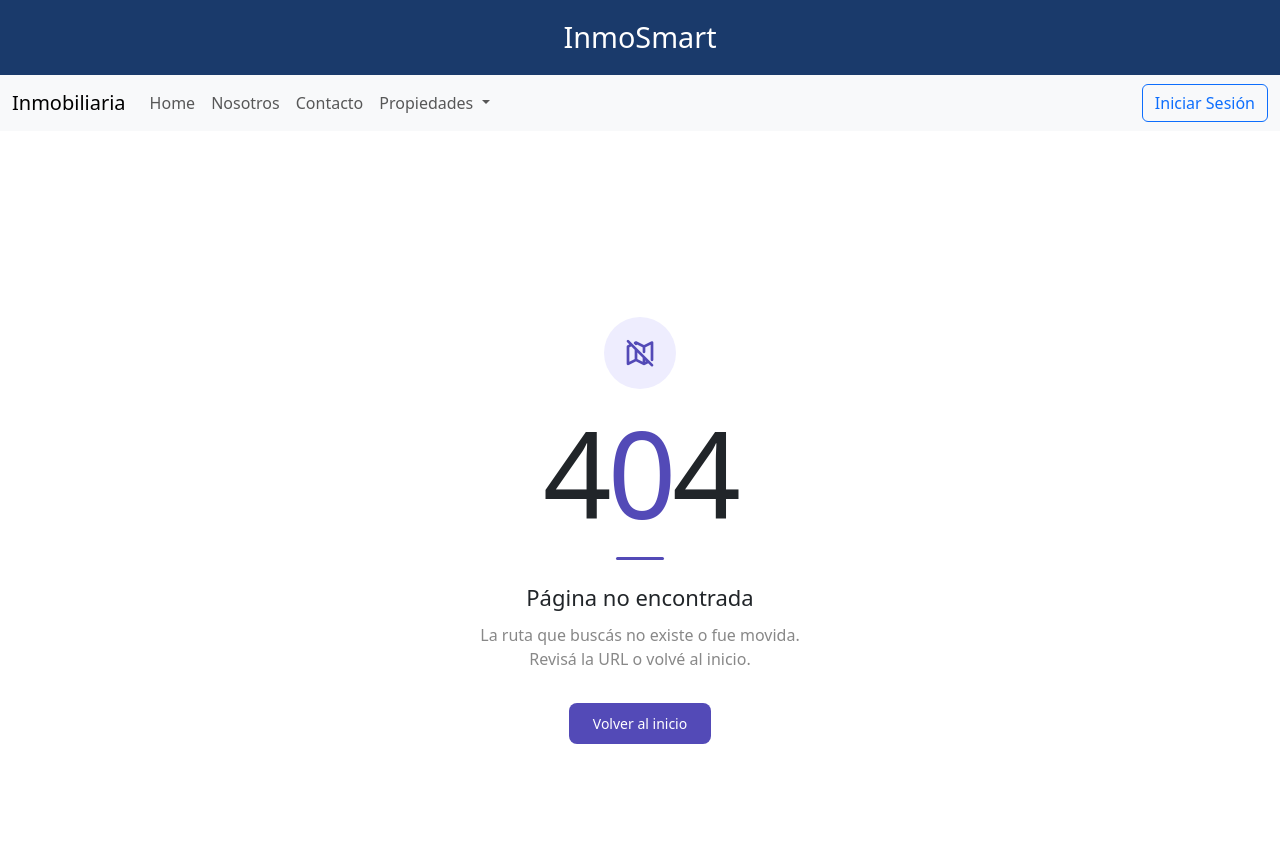
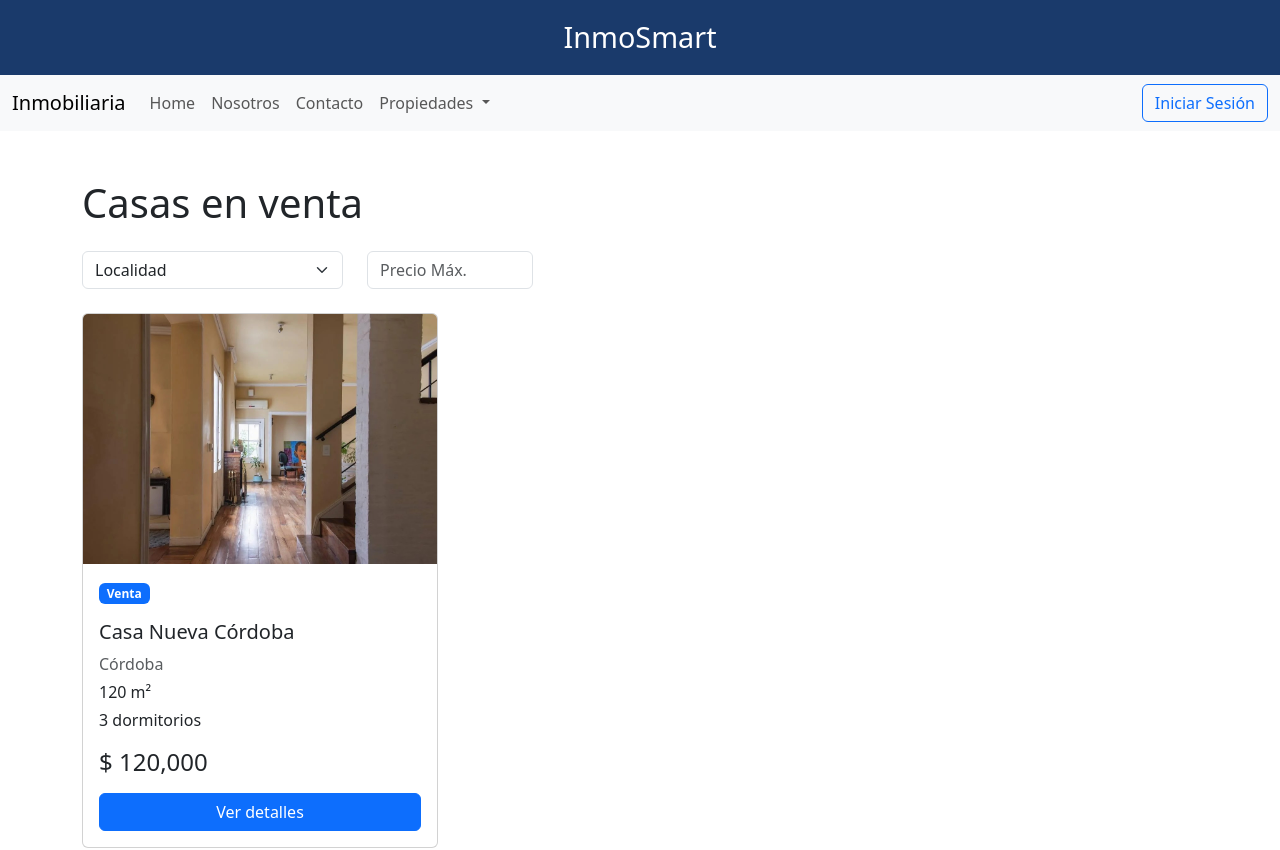
Before and after one commit to CreatiEdu/Modulo2026, an Angular app in the folder Frontend/app/: page /casas-venta in a window 1280 px wide. Shown: the top 850 px of the page. Built offline with nearby package versions, Linux system fonts and the light colour scheme.

Commit message:
Creación de los componentes casas en venta y con sus filtros

```diff
--- a/Frontend/app/src/app/app.routes.ts
+++ b/Frontend/app/src/app/app.routes.ts
@@ -9,6 +9,7 @@ import { DetallePropiedad } from './pages/detalle-propiedad/detalle-propiedad';
 import { DashboardUsuario } from './pages/dashboard-usuario/dashboard-usuario';
 import { DashboardAdmin } from './pages/dashboard-admin/dashboard-admin';
 import { Pagina404 } from '../pages/pagina404/pagina404';
+import { CasaVenta } from './pages/casa-venta/casa-venta';
 
 export const routes: Routes = [
   { path: '', component: Home },
@@ -20,6 +21,7 @@ export const routes: Routes = [
   { path: 'propiedades', component: Propiedades},
   { path: 'propiedad/:id', component: DetallePropiedad},
   { path: 'alquileres', component:Alquileres},
+  { path: 'casas-venta', component: CasaVenta },
 
 
   // agregado de rutas
--- /dev/null
+++ b/Frontend/app/src/app/pages/casa-venta/casa-venta.html
@@ -0,0 +1,52 @@
+<div class="container mt-5">
+
+    <h1 class="mb-4">Casas en venta</h1>
+
+    <div class="row mb-4">
+        <div class="col-md-3">
+            <select class="form-select" [(ngModel)]="localidadSeleccionada">
+                <option value="">Localidad</option>
+                @for(localidad of localidades; track localidad){
+                    <option [value]="localidad">{{localidad}}</option>
+                }
+            </select>
+        </div>
+
+        <div class="col-md-2">
+            <input
+                type="number"
+                class="form-control"
+                placeholder="Precio Máx."
+                [(ngModel)]="precioMaximo">
+        </div>
+    </div>
+
+    <div class="row">
+        @for(propiedad of propiedadesFiltradas; track propiedad.id){
+            <div class="col-md-4 mb-4">
+                <div class="card h-100">
+                    <img
+                        [src]="propiedad.imagenes[0] || 'assets/no-image.png'"
+                        class="card-img-top"
+                        alt="{{propiedad.titulo}}"
+                        style="object-fit: cover; height: 250px;">
+
+                    <div class="card-body">
+                        <span class="badge bg-primary">{{propiedad.operacion}}</span>
+
+                        <h5 class="mt-3">{{propiedad.titulo}}</h5>
+                        <p class="text-muted mb-1">{{propiedad.localidad}}</p>
+                        <p class="mb-1">{{propiedad.metros}} m²</p>
+                        <p class="mb-3">{{propiedad.dormitorios}} dormitorios</p>
+
+                        <h4 class="mb-3">$ {{propiedad.precio | number}}</h4>
+
+                        <button class="btn btn-primary w-100" [routerLink]="['/propiedad', propiedad.id]">
+                            Ver detalles
+                        </button>
+                    </div>
+                </div>
+            </div>
+        }
+    </div>
+</div>
--- /dev/null
+++ b/Frontend/app/src/app/pages/casa-venta/casa-venta.ts
@@ -0,0 +1,50 @@
+import { Component } from '@angular/core';
+import { CommonModule } from '@angular/common';
+import { FormsModule } from '@angular/forms';
+import { RouterLink } from "@angular/router";
+import { PropiedadesService } from '../../services/propiedades';
+
+@Component({
+  selector: 'app-propiedades',
+  standalone: true,
+  imports: [CommonModule, FormsModule, RouterLink],
+  templateUrl: './casa-venta.html',
+  styleUrl: './casa-venta.css',
+})
+export class CasaVenta {
+
+  constructor(
+    private PropiedadeService: PropiedadesService
+  ){}
+
+  get propiedad(){
+    return this.PropiedadeService.propiedades;
+  }
+
+  textoBusqueda = '';
+  localidadSeleccionada = '';
+  precioMinimo: number | null = null;
+  precioMaximo: number | null = null;
+
+  get localidades() {
+    const soloCasasVenta = this.propiedad.filter(p =>
+      p.operacion === 'Venta' &&
+      !p.titulo.toLowerCase().includes('terreno') &&
+      !p.titulo.toLowerCase().includes('lote')
+    );
+    return [...new Set(soloCasasVenta.map(p => p.localidad))];
+  }
+
+  get propiedadesFiltradas() {
+    return this.propiedad.filter(p => {
+      const esVenta = p.operacion === 'Venta';
+      const NOesTerreno = !p.titulo.toLowerCase().includes('terreno') && !p.titulo.toLowerCase().includes('lote');
+      const coincideTexto = p.titulo.toLowerCase().includes(this.textoBusqueda.toLowerCase());
+      const coincideLocalidad = !this.localidadSeleccionada || p.localidad === this.localidadSeleccionada;
+      const cumplePrecioMin = !this.precioMinimo || p.precio >= this.precioMinimo;
+      const cumplePrecioMax = !this.precioMaximo || p.precio <= this.precioMaximo;
+
+      return esVenta && NOesTerreno && coincideTexto && coincideLocalidad && cumplePrecioMin && cumplePrecioMax;
+    });
+  }
+}
--- a/Frontend/app/src/app/pages/dashboard-usuario/dashboard-usuario.ts
+++ b/Frontend/app/src/app/pages/dashboard-usuario/dashboard-usuario.ts
@@ -5,7 +5,7 @@ import { RouterLink } from '@angular/router';
 @Component({
   selector: 'app-dashboard-usuario',
   standalone: true,
-  imports: [CommonModule, RouterLink],
+  imports: [CommonModule],
   templateUrl: './dashboard-usuario.html',
   styleUrl: './dashboard-usuario.css'
 })
--- a/Frontend/app/src/app/shared/navbar/navbar.html
+++ b/Frontend/app/src/app/shared/navbar/navbar.html
@@ -62,8 +62,10 @@
 
           <ul class="dropdown-menu">
             <li>
-              <a class="dropdown-item" href="#">
-                Casas en venta
+              <a class="dropdown-item"
+              routerLink="/casas-venta"
+              routerLinkActive="active">
+              Casas en venta
               </a>
             </li>
 
```
Also changed, not shown: Frontend/app/src/app/pages/casas-venta/casas-venta.html (deleted, +0 -100 lines), Frontend/app/src/app/pages/casas-venta/casas-venta.ts (deleted, +0 -9 lines), Frontend/app/src/app/pages/casa-venta/casa-venta.css (added), 2 other files (tests, documents, lock files or other folders).
